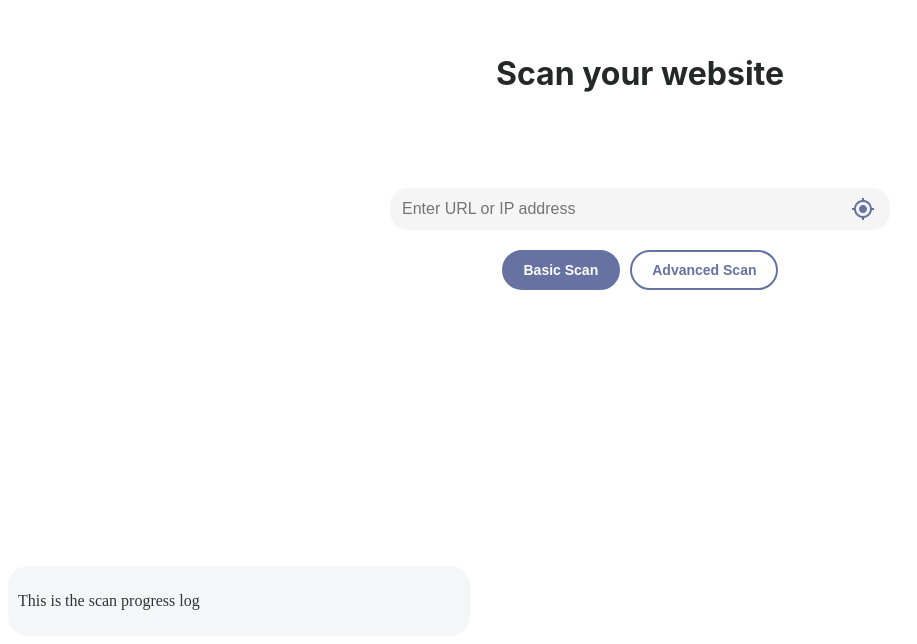
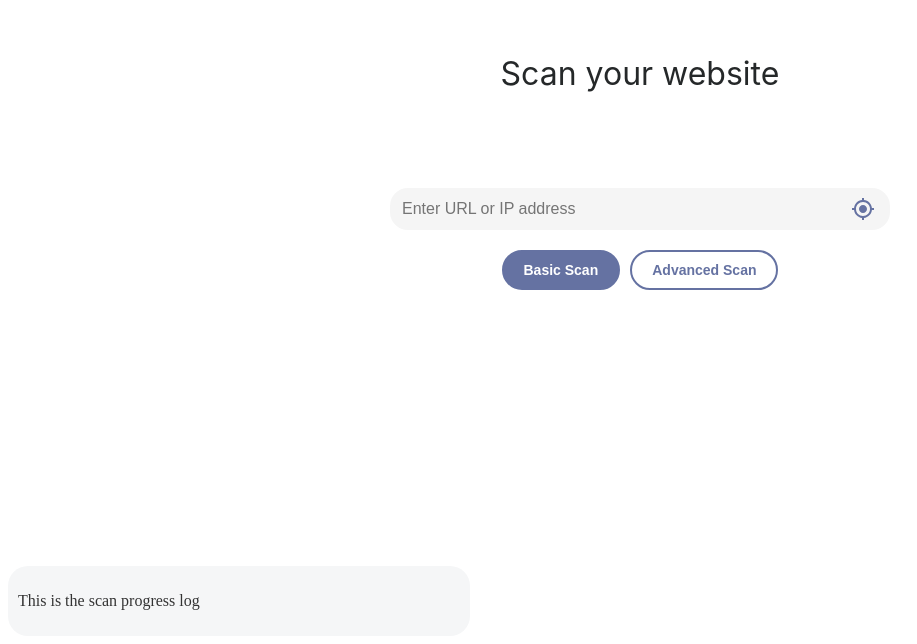
Before and after one commit to stanleyavril123/sectool, a React (Create React App) app: page /Scan in a window 1280 px wide. Shown: the part 282-926 px from the top of the page, without its empty margins (0-917 px from the left). Built offline with nearby package versions, Linux system fonts and the light colour scheme.

Commit message:
unbold h1

```diff
--- a/src/components/scan/ScanBar.tsx
+++ b/src/components/scan/ScanBar.tsx
@@ -29,7 +29,7 @@ const ScanForm: React.FC = () => {
 
   return (
     <div className="scan-container">
-      <h1 style={{color: "#252829", font: 'Inter', padding: 30}}> Scan your website </h1> {/* Appliquer le thème global pour h1 au lieu du inline */}
+      <h1 style={{color: "#252829", font: 'Inter', padding: 30, fontWeight: "normal" }}> Scan your website </h1> {/* Appliquer le thème global pour h1 au lieu du inline */}
       <p className="scan-error">{error}</p>
       <div className="scan-form">
         <input
```
